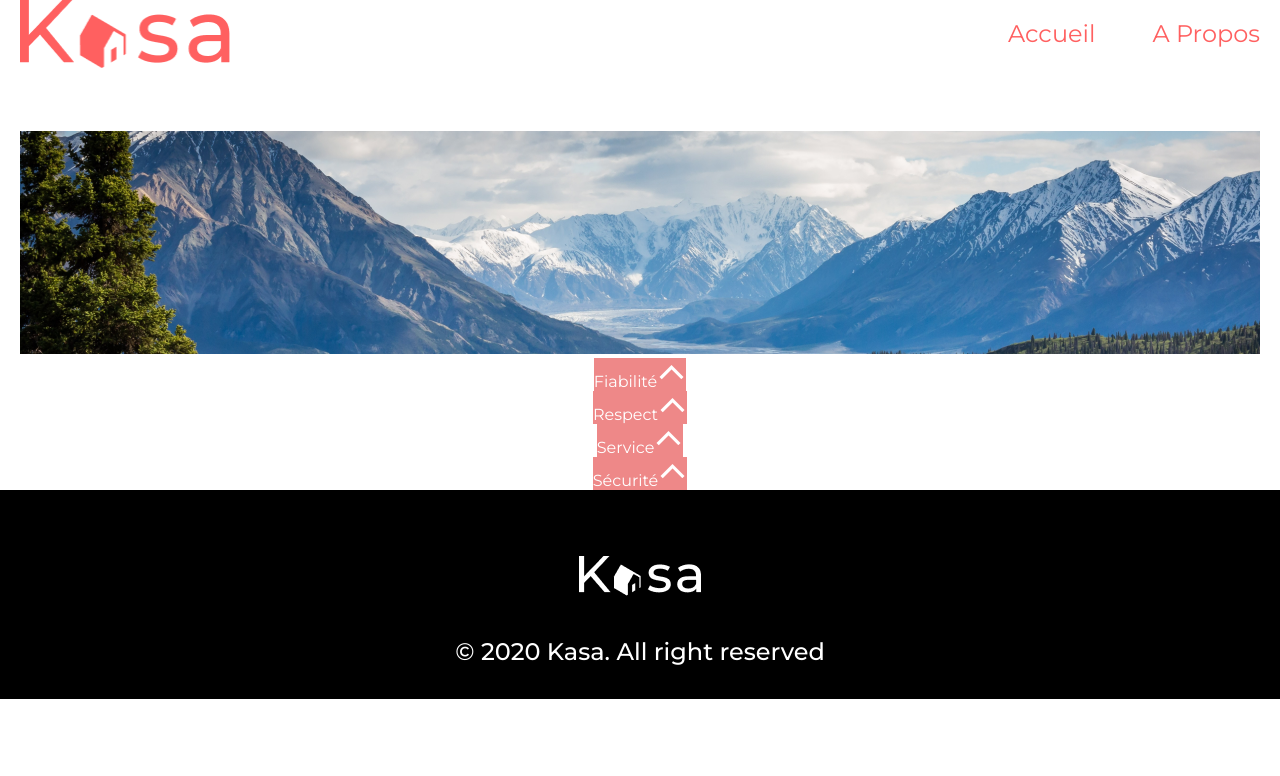
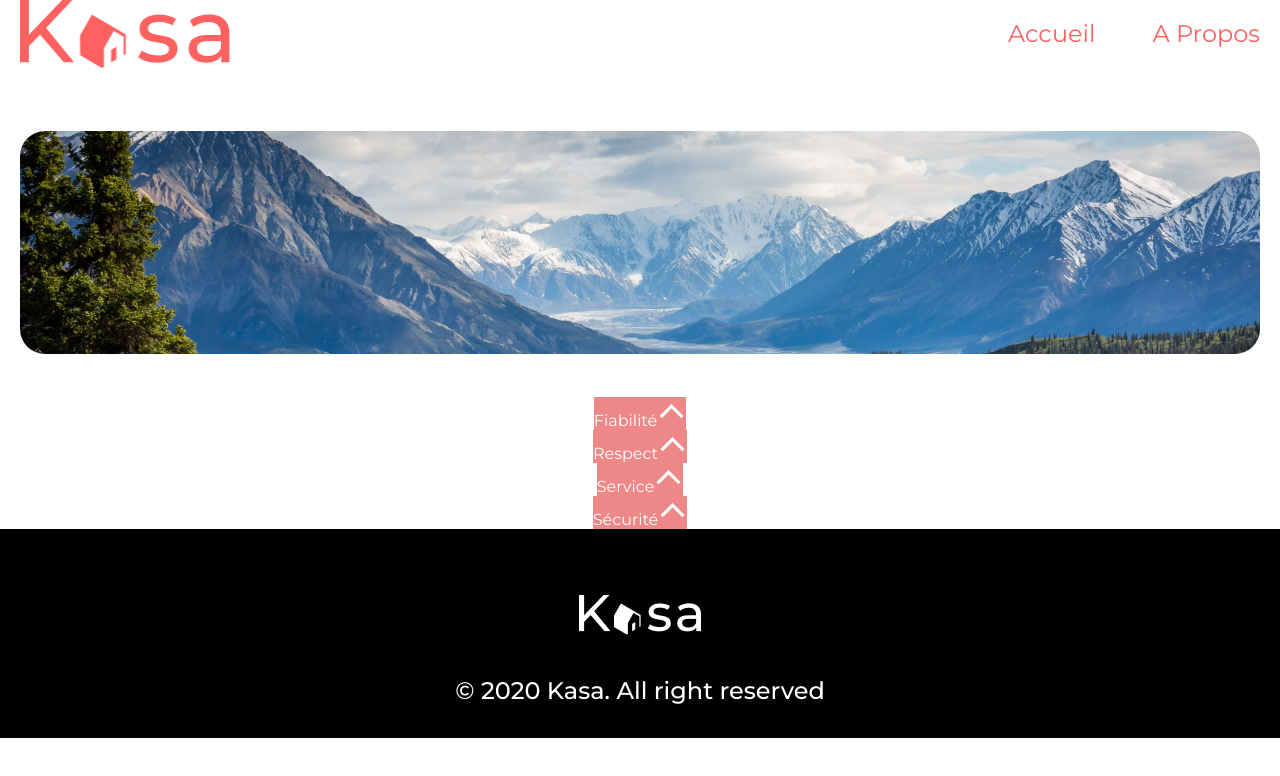
Before and after one commit to Hans-Schmit/kasa, a React (Create React App) app: page /a-propos in a window 1280 px wide. Shown: the top 776 px of the page. Built offline with nearby package versions, Linux system fonts and the light colour scheme.

Commit message:
Started banner css

```diff
--- a/src/components/Banner.js
+++ b/src/components/Banner.js
@@ -1,4 +1,5 @@
 import React, { useEffect, useRef, useState } from 'react';
+import styles from './banner.module.css'
 import banner1 from '../images/banner_1.png'
 import banner2 from '../images/banner_2.png'
 import isAPropos from '../_services/getpage.service'
@@ -20,7 +21,7 @@ const Banner = () => {
             else {
                 setBanner(banner1)
                 setAltTxt('Coast and trees landscape')
-                setParagraph(<p>Chez vous, partout et ailleurs</p>)
+                setParagraph(<p className={styles.text}> Chez vous, partout et ailleurs</ p >)
             }
         }
 
@@ -29,8 +30,8 @@ const Banner = () => {
 
 
     return (
-        <div className='banner'>
-            <img src={banner} alt={altTxt} />
+        <div className={styles.banner}>
+            <img src={banner} alt={altTxt} className={styles.image} />
             {paragraph}
         </div>
     );
--- /dev/null
+++ b/src/components/banner.module.css
@@ -0,0 +1,34 @@
+.banner {
+    width: auto;
+    height: 223px;
+    position: relative;
+    margin-bottom: 43px;
+}
+
+.image {
+    object-fit: cover;
+    border-radius: 25px;
+
+}
+
+.text {
+    font-size: 48px;
+    font-weight: 500;
+    line-height: 68px;
+    position: absolute;
+    align-self: center;
+
+}
+
+@media screen and (min-width: 1240px) {
+    .banner {
+        width: 1240px;
+    }
+}
+
+@media screen and (max-width: 775px) {
+    .banner {
+        height: 111px;
+        margin-bottom: 22px;
+    }
+}
```
